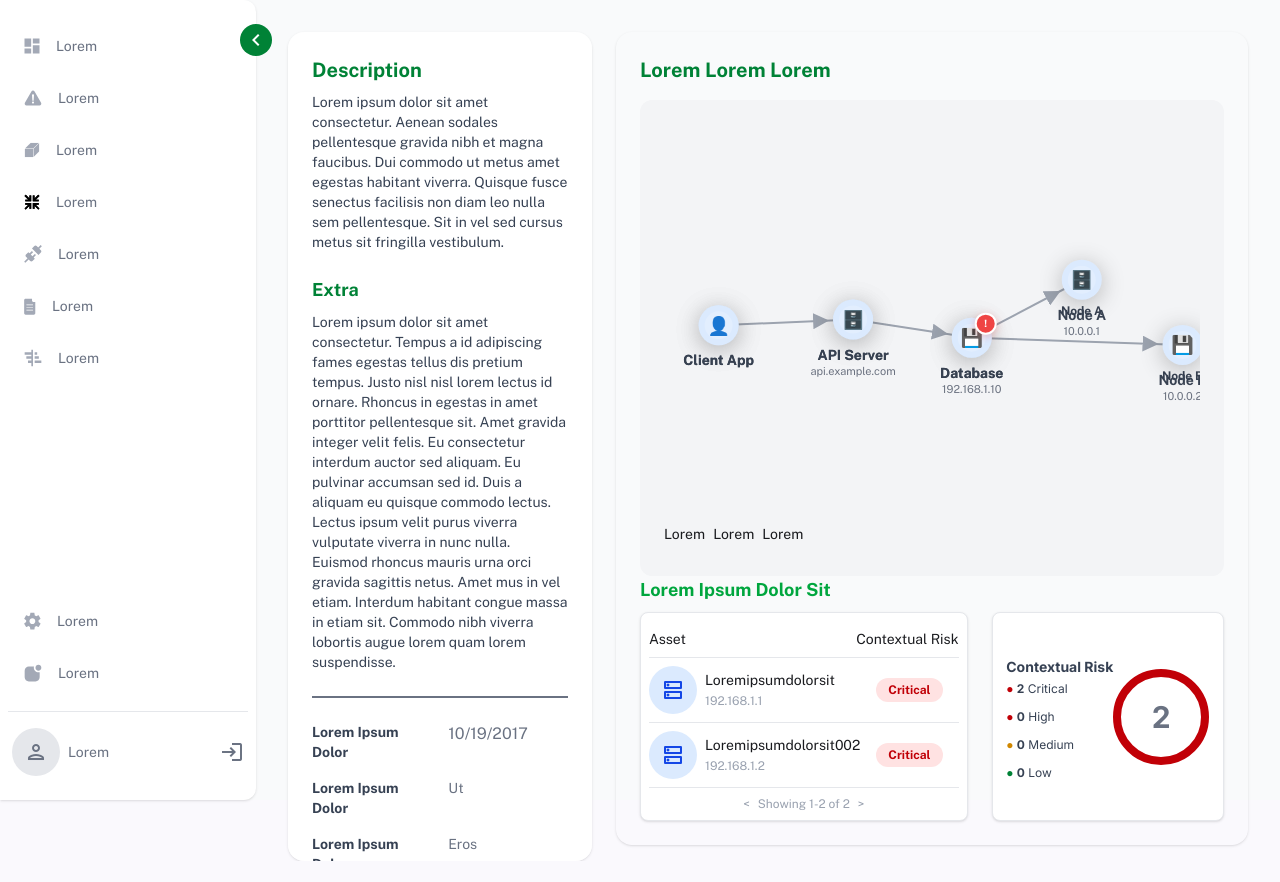
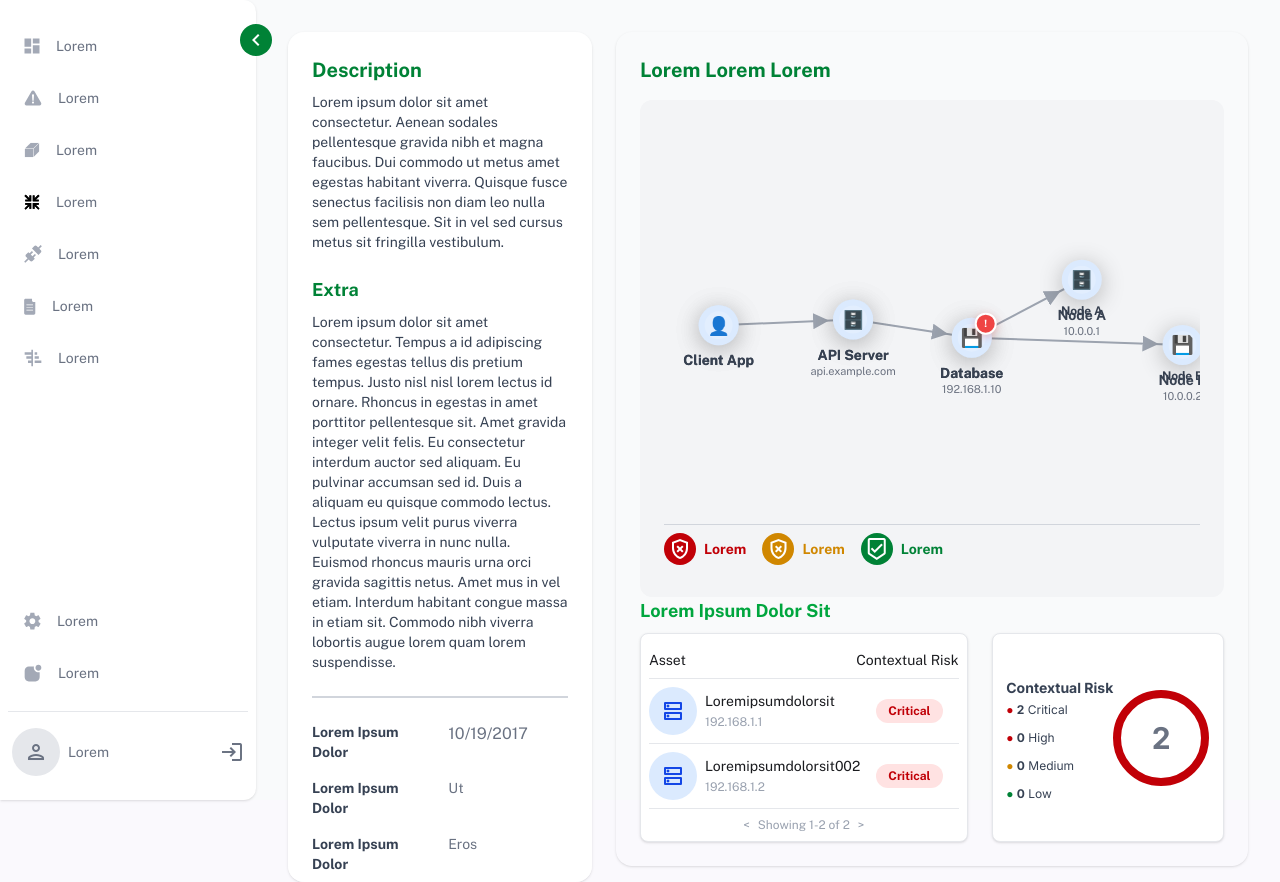
Before and after one commit to eawebmaster20/spikerz, an Angular app: page / in a window 1280 px wide. Before the commit the page ends 861 px from the top, so only its background shows below. Built offline with nearby package versions, Linux system fonts and the light colour scheme.

Commit message:
feat: update graph component to enhance legend display with color-coded indicators

```diff
--- a/src/app/app.html
+++ b/src/app/app.html
@@ -28,7 +28,7 @@
             habitant congue massa in etiam sit. Commodo nibh viverra lobortis augue lorem quam lorem
             suspendisse.
           </p>
-          <hr class="my-4 text-gray-200 border-b border-gray-500" />
+          <hr class="my-4 text-gray-200 border-b border-gray-300" />
           <div class="overflow-x-auto">
             <table class="min-w-full text-left">
               <tbody>
--- a/src/app/components/graph/graph.html
+++ b/src/app/components/graph/graph.html
@@ -2,10 +2,31 @@
   <div class="relative border-gray-200 overflow-hidden" [class]="classes">
     <svg #networkSvg [attr.width]="width" [attr.height]="height" class="block"></svg>
 
-    <div class="flex gap-2 mb-2">
-      <span class="inline-flex items-center">Lorem</span>
-      <span class="inline-flex items-center">Lorem</span>
-      <span class="inline-flex items-center">Lorem</span>
+    <div class="flex gap-4 mb-2 border-t border-gray-300 pt-2">
+      <span class="inline-flex gap-2 items-center">
+        <span
+          class="w-8 h-8 flex items-center justify-center rounded-full bg-red-700 text-blue-700 text-xs font-semibold"
+        >
+          <span class="material-icons-outlined text-white">gpp_bad</span>
+        </span>
+        <span class="font-bold text-red-700">Lorem</span>
+      </span>
+      <span class="inline-flex gap-2 items-center">
+        <span
+          class="w-8 h-8 flex items-center justify-center rounded-full bg-yellow-600 text-blue-700 text-xs font-semibold"
+        >
+          <span class="material-icons-outlined text-white">gpp_bad</span>
+        </span>
+        <span class="font-bold text-yellow-600">Lorem</span>
+      </span>
+      <span class="inline-flex gap-2 items-center">
+        <span
+          class="w-8 h-8 flex items-center justify-center rounded-full bg-green-700 text-blue-700 text-xs font-semibold"
+        >
+          <span class="material-icons-outlined text-white">beenhere</span>
+        </span>
+        <span class="font-bold text-green-700">Lorem</span>
+      </span>
     </div>
     <!-- Hover Card -->
     <div
```
